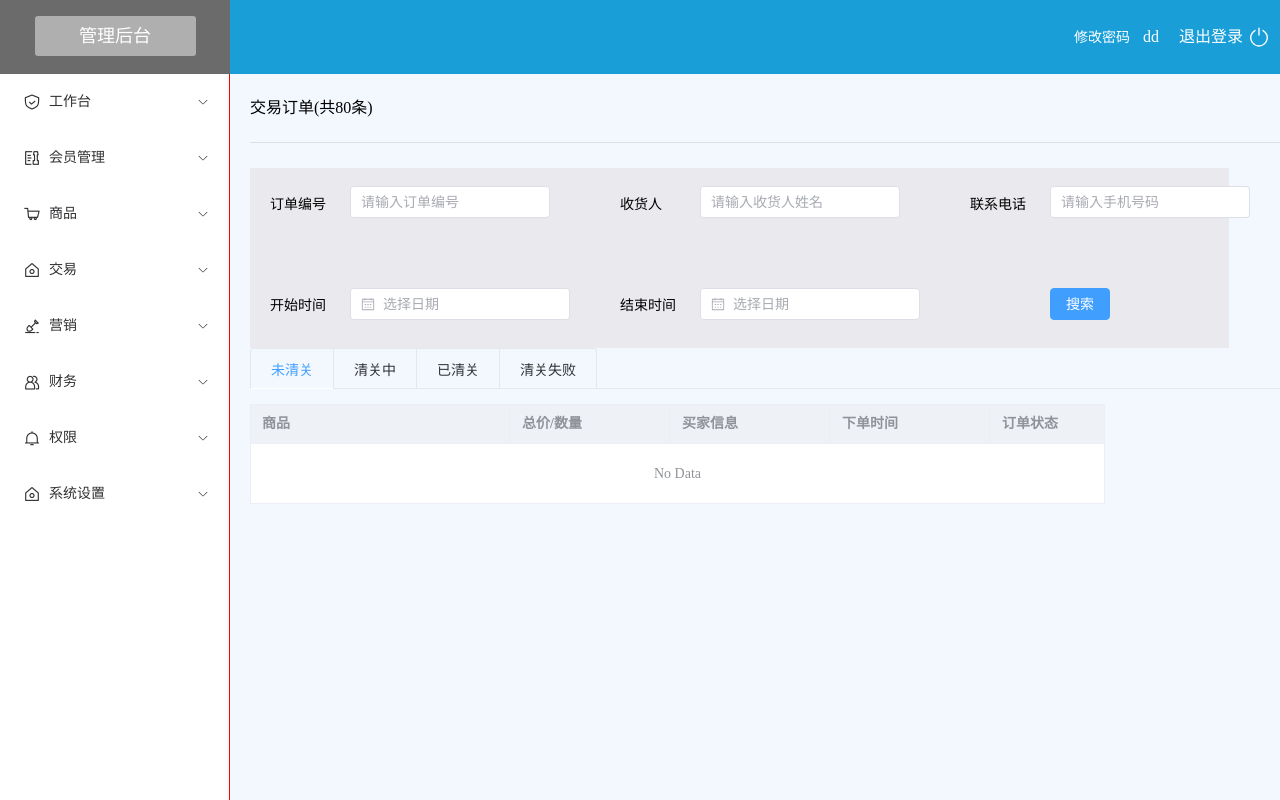
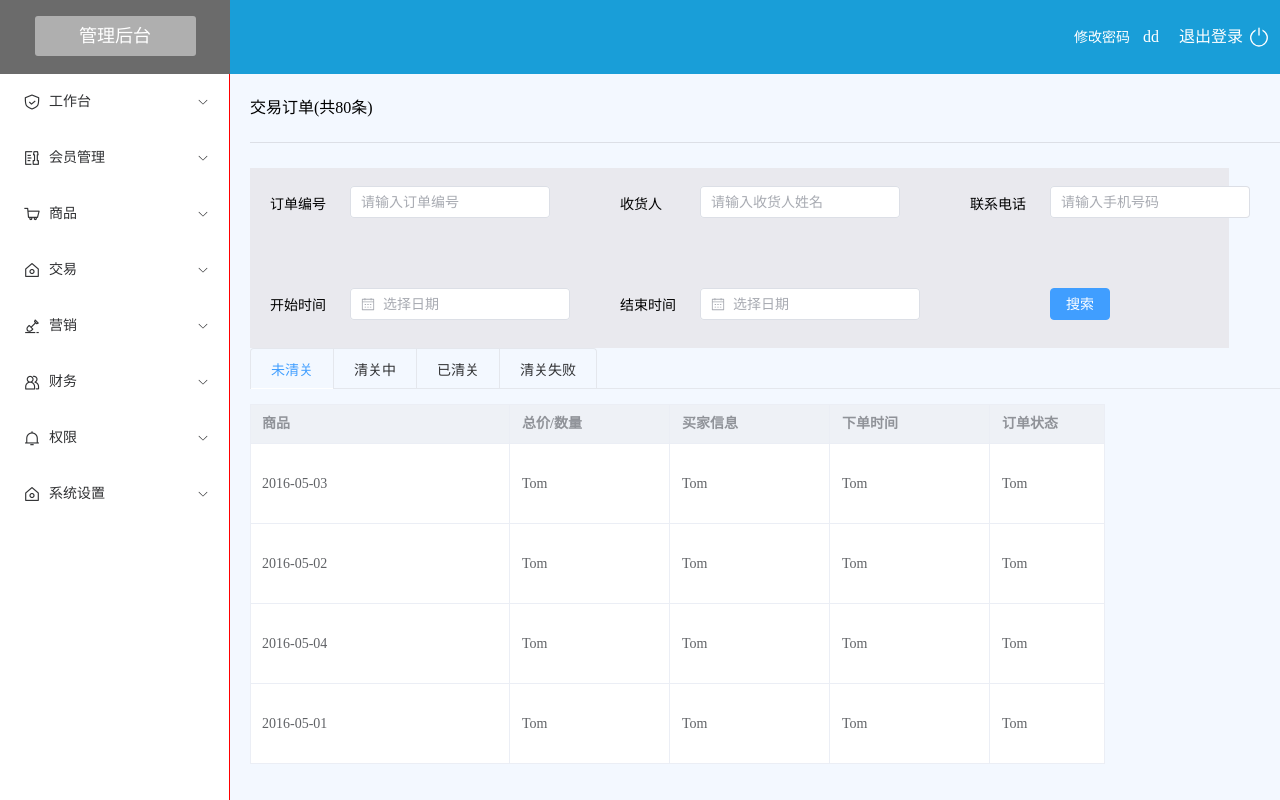
Before and after one commit to zjjohnny/vue3-, a Vue app: page /Dda in a window 1280 px wide. Built offline with nearby package versions, Linux system fonts and the light colour scheme.

Commit message:
小修改

```diff
--- a/src/views/sxw/Dda.vue
+++ b/src/views/sxw/Dda.vue
@@ -166,7 +166,29 @@ const shortcuts = [
 
 const disabledDate = (time: Date) => {
   return time.getTime() < Date.now()
-}
+};
+const tableData1 = [
+  {
+    date: '2016-05-03',
+    name: 'Tom',
+    address: 'No. 189, Grove St, Los Angeles',
+  },
+  {
+    date: '2016-05-02',
+    name: 'Tom',
+    address: 'No. 189, Grove St, Los Angeles',
+  },
+  {
+    date: '2016-05-04',
+    name: 'Tom',
+    address: 'No. 189, Grove St, Los Angeles',
+  },
+  {
+    date: '2016-05-01',
+    name: 'Tom',
+    address: 'No. 189, Grove St, Los Angeles',
+  },
+]
 
     </script>
        <style scoped>
--- a/src/views/sxw/DinDan.vue
+++ b/src/views/sxw/DinDan.vue
@@ -249,6 +249,28 @@ const options = [
     value: 'Option5',
     label: 'Option5',
   },
+];
+const tableData1 = [
+  {
+    date: '2016-05-03',
+    name: 'Tom',
+    address: 'No. 189, Grove St, Los Angeles',
+  },
+  {
+    date: '2016-05-02',
+    name: 'Tom',
+    address: 'No. 189, Grove St, Los Angeles',
+  },
+  {
+    date: '2016-05-04',
+    name: 'Tom',
+    address: 'No. 189, Grove St, Los Angeles',
+  },
+  {
+    date: '2016-05-01',
+    name: 'Tom',
+    address: 'No. 189, Grove St, Los Angeles',
+  },
 ]
 
     </script>
```
